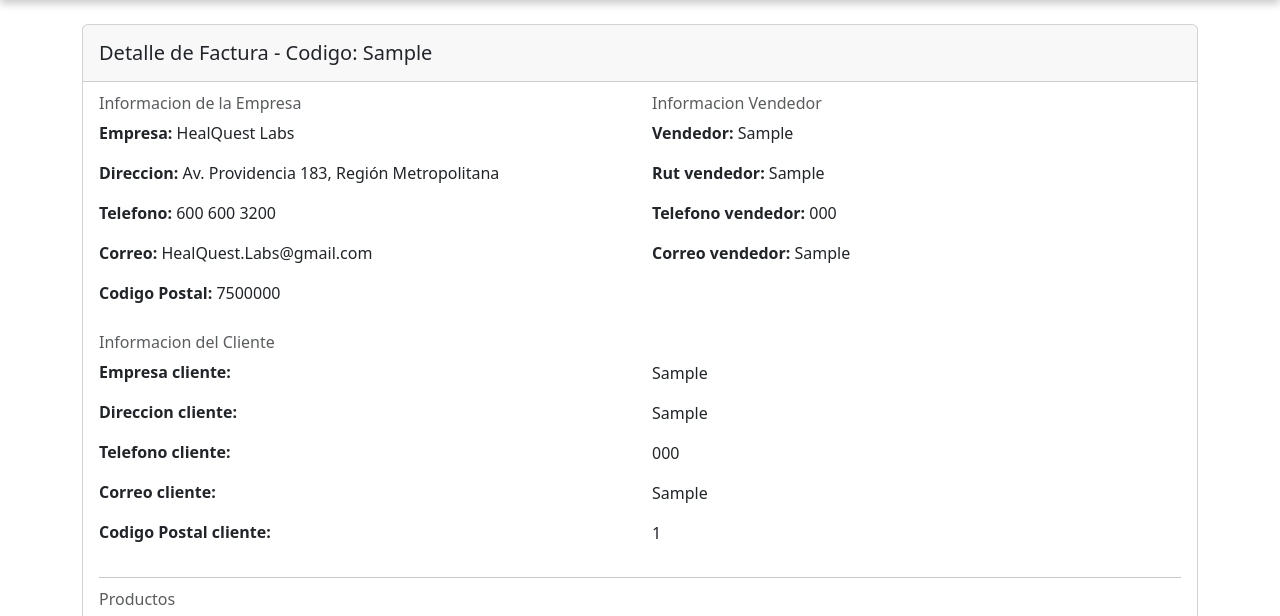
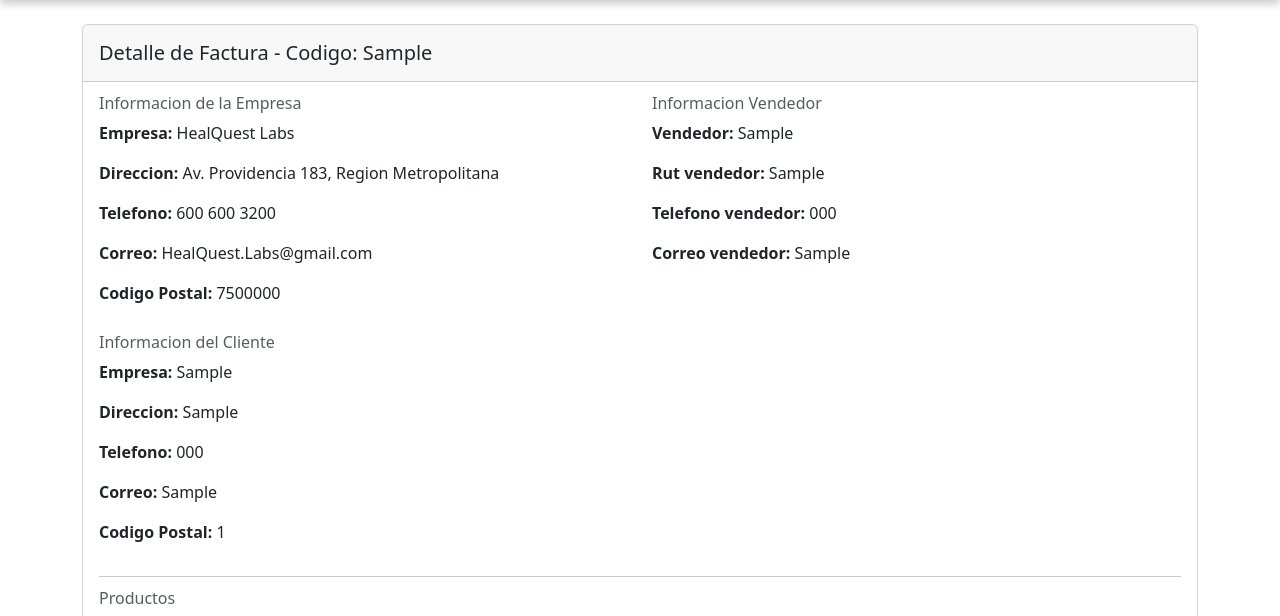
Before and after one commit to Dhyrt/Proyecto_Git, a Django app: a page that uses app/templates/app/detalle_factura.html in a window 1280 px wide. Shown: the part 89-705 px from the top of the page. Run offline with Django 4.2, Linux system fonts and the light colour scheme; a user stored in the database is signed in; data comes from the database, SQL or seed files in the repository; tables that the repository leaves empty hold one stand-in row (values such as "Sample post"); some libraries are stand-ins or nearby versions.

Commit message:
Cambios varios

```diff
--- a/app/templates/app/detalle_factura.html
+++ b/app/templates/app/detalle_factura.html
@@ -15,7 +15,7 @@
         <div class="col-md-6">
           <h6 class="card-subtitle mb-2 text-muted">Informacion de la Empresa</h6>
           <p><strong>Empresa:</strong> HealQuest Labs </p>
-          <p><strong>Direccion:</strong> Av. Providencia 183, Región Metropolitana</p>
+          <p><strong>Direccion:</strong> Av. Providencia 183, Region Metropolitana</p>
           <p><strong>Telefono:</strong> 600 600 3200 </p>
           <p><strong>Correo:</strong> HealQuest.Labs@gmail.com</p>
           <p><strong>Codigo Postal:</strong> 7500000</p>
@@ -27,21 +27,13 @@
           <p><strong>Telefono vendedor:</strong> {{ factura.orden.telefono_vendedor }}</p>
           <p><strong>Correo vendedor:</strong> {{ factura.orden.correo_vendedor }}</p>
         </div>
-        <div class="col-md-6 mt-3">
+        <div class="col-md-12 mt-3">
           <h6 class="card-subtitle mb-2 text-muted">Informacion del Cliente</h6>
-          <p><strong>Empresa cliente:</strong></p>
-          <p><strong>Direccion cliente:</strong></p>
-          <p><strong>Telefono cliente:</strong></p>
-          <p><strong>Correo cliente:</strong></p>
-          <p><strong>Codigo Postal cliente:</strong></p>
-        </div>
-        <div class="col-md-6 mt-3">
-          <br>
-          <p>{{ factura.orden.empresa }}</p>
-          <p>{{ factura.orden.direccion }}</p>
-          <p>{{ factura.orden.telefono }}</p>
-          <p>{{ factura.orden.correo }}</p>
-          <p>{{ factura.orden.codigo_postal }}</p>
+          <p><strong>Empresa:</strong> {{ factura.orden.empresa }}</p>
+          <p><strong>Direccion:</strong> {{ factura.orden.direccion }}</p>
+          <p><strong>Telefono:</strong> {{ factura.orden.telefono }}</p>
+          <p><strong>Correo:</strong> {{ factura.orden.correo }}</p>
+          <p><strong>Codigo Postal:</strong> {{ factura.orden.codigo_postal }}</p>
         </div>
       </div>
       <hr>
```
